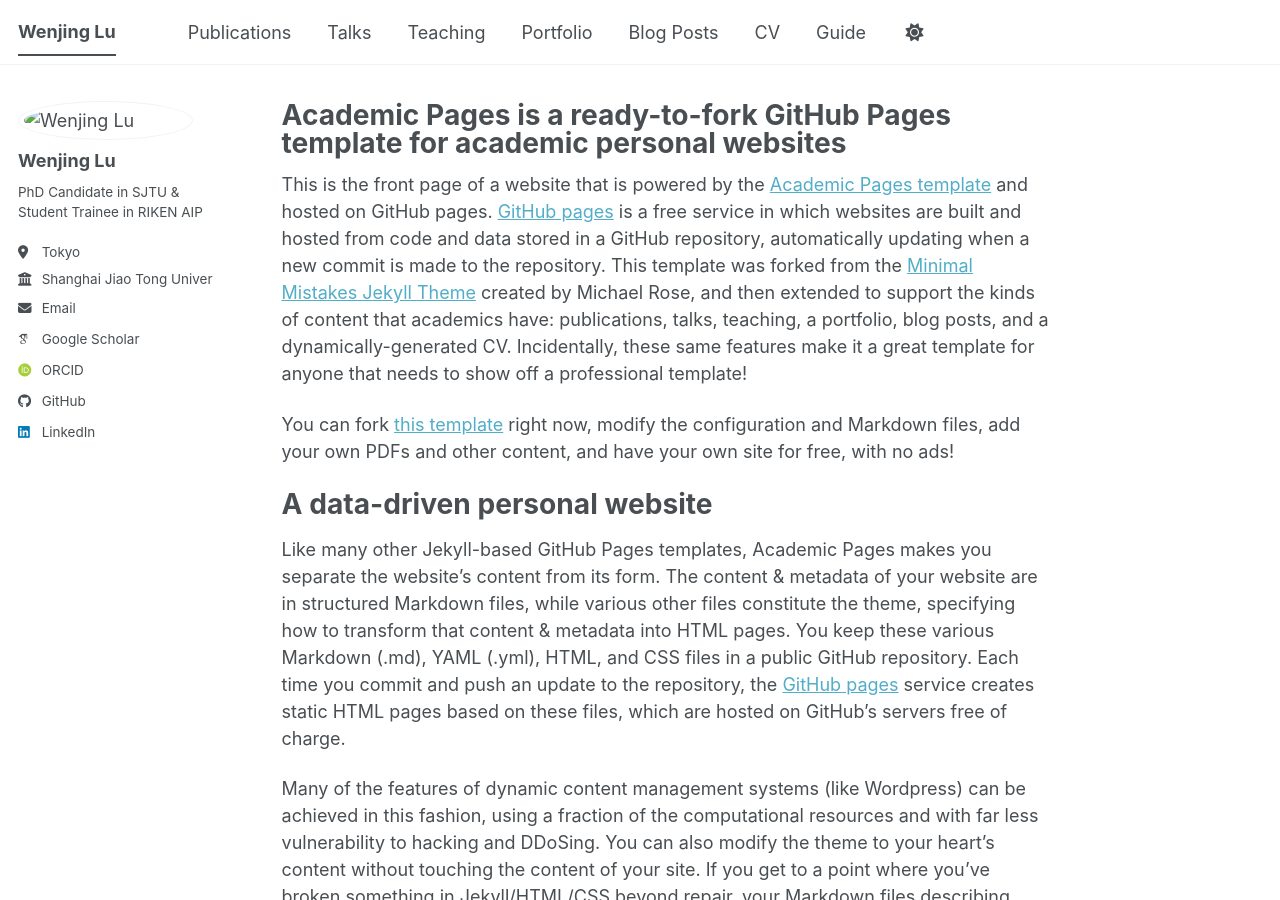
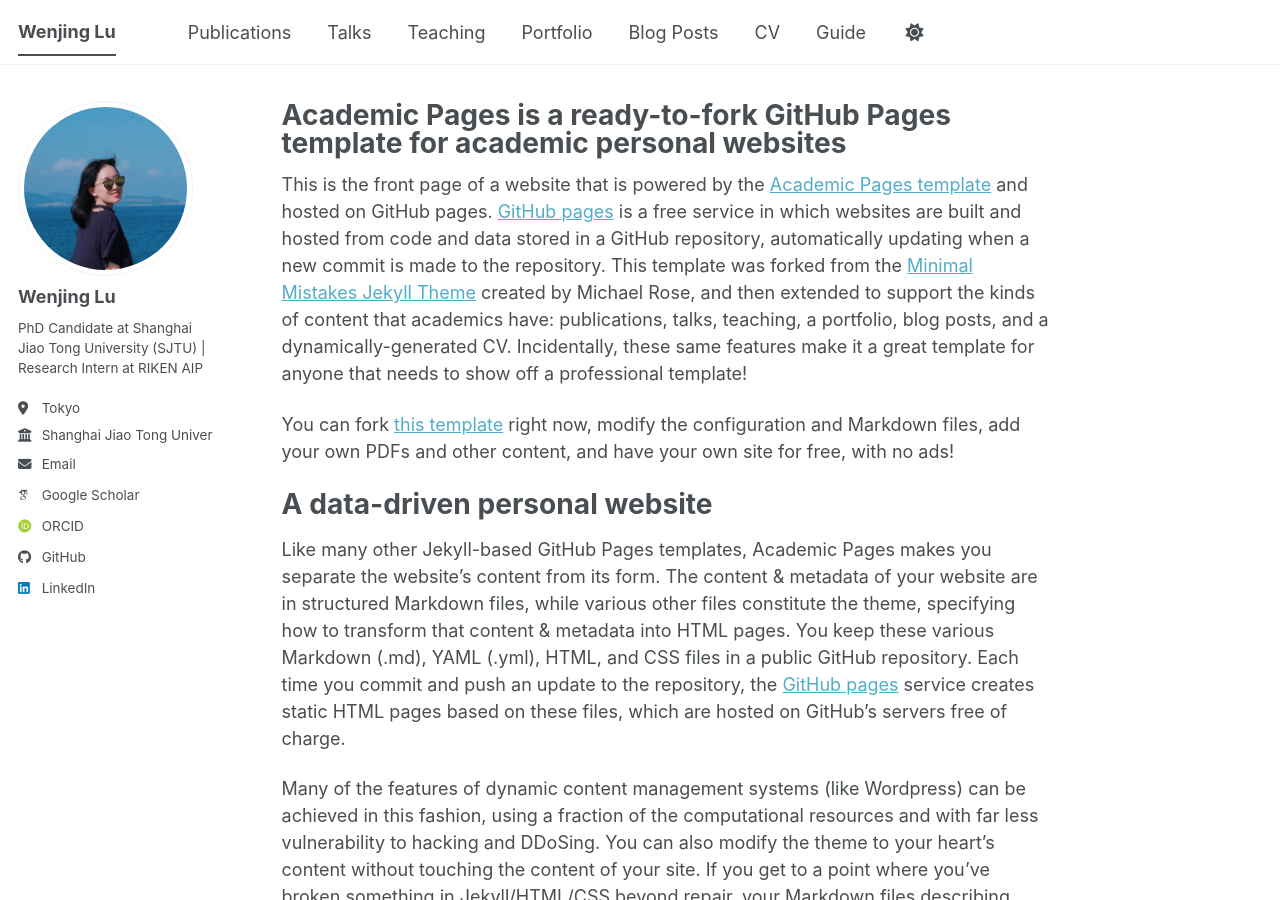
Before and after one commit to VivienLu/wenjing.lu, a Jekyll site: the page built from _pages/about.md, in a window 1280 px wide and 900 px high. Built offline with Jekyll 4.4.1, drawn with Linux system fonts in a browser that asks for light colours; some web fonts are replaced; a script bundle is joined from its source files by our own code; library files that are not in the unit come from our copies.

Commit message:
Update _config.yml

```diff
--- a/_config.yml
+++ b/_config.yml
@@ -16,17 +16,17 @@
 url                      : https://vivienlu.github.io # The base hostname & protocol for your site e.g. "https://[your GitHub username].github.io",
                                                            # or if you already have some other page hosted on Github then use "https://[your GitHub username].github.io/[Your Repo Name]"
 baseurl                  : "/wenjing.lu" # the subpath of your site, e.g. "/blog"
-repository               : "https://vivienlu.github.io"
+repository               : "VivienLu/wenjing.lu"
 
 # Site Author - The following control what appear as part of the author content on the side bar.
 #               If a field is blank the icon and link will not appear, otherwise it will be shown.
 #               Additional customization can be done by editing /_includes/author-profile.html
 author:
   # Biographic information
-  avatar           : files/bio.JPG
+  avatar           : https://vivienlu.github.io/wenjing.lu/files/bio.JPG
   name             : "Wenjing Lu"
   pronouns         : # example: "she/her"
-  bio              : "PhD Candidate in SJTU & Student Trainee in RIKEN AIP"
+  bio              : "PhD Candidate at Shanghai Jiao Tong University (SJTU) | Research Intern at RIKEN AIP"
   location         : "Tokyo"
   employer         : "Shanghai Jiao Tong University"
   uri              : # URL
@@ -66,7 +66,7 @@
   keybase          : # Username
   instagram        : # Username
   lastfm           : # Username
-  linkedin         : "https://www.linkedin.com/in/wenjing-lu99"
+  linkedin         : wenjing-lu99
   mastodon         : # URL
   medium           : # URL
   pinterest        : # Username
```
